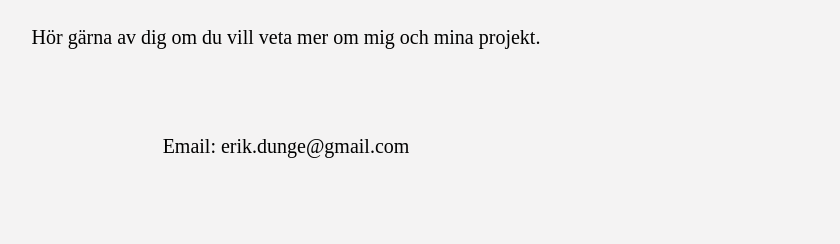
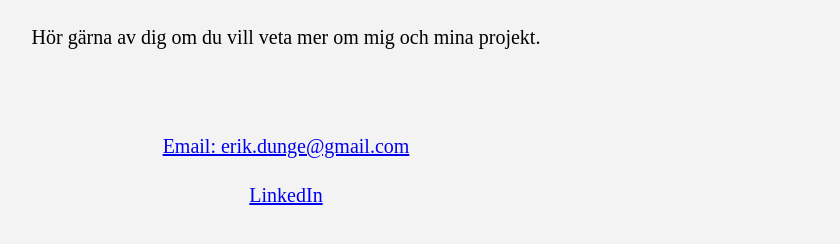
Before and after one commit to erikdunge/Portfolio, a plain HTML site: page kontakt.html in a window 1280 px wide. Shown: the part 288-532 px from the top of the page, without its empty margins (354-1194 px from the left). Drawn offline with Linux system fonts and the light colour scheme.

Commit message:
Update kontakt.html

```diff
--- a/kontakt.html
+++ b/kontakt.html
@@ -16,7 +16,7 @@
         <div class="header-top">
             <nav class="header-nav">
                 <a href="index.html" class="header-btn">Projekt</a>
-                <!-- <a href="#om-mig" class="header-btn">Om mig</a> -->
+                <!-- <a href="index.html#om-mig" class="header-btn">Om mig</a> -->
                 <a href="kontakt.html" class="header-btn">Kontakt</a>
             </nav>
         </div>
@@ -33,7 +33,8 @@
 
         <div class="contact-info">
 
-            <p>Email: erik.dunge@gmail.com</p>
+            <p><a href="mailto:erik.dunge@gmail.com" class="contact-link">Email: erik.dunge@gmail.com</a></p>
+            <p><a href="https://www.linkedin.com/in/erik-dunge-232bba29b/" class="contact-link" target="_blank" rel="noopener">LinkedIn</a></p>
 
         </div>
 
```
